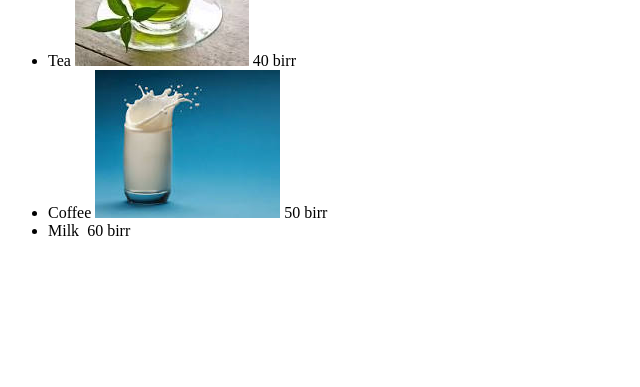
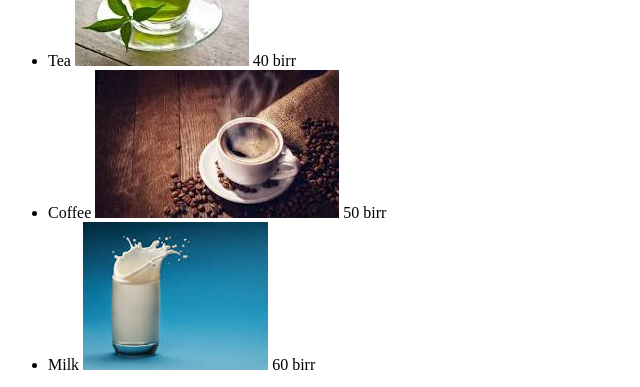
Before and after one commit to LombameLemma/Recipe-project, a plain HTML site: page index.html in a window 1280 px wide. Shown: the part 2006-2393 px from the top of the page, without its empty margins (0-640 px from the left). Before the commit the page ends 2262 px from the top, so only its background shows below. Drawn offline with Linux system fonts and the light colour scheme.

Commit message:
new change

```diff
--- a/index.html
+++ b/index.html
@@ -65,11 +65,11 @@
             <span>40 birr</span>
         </li>
         <li>Coffee
-            <img src="./images/combo_files/milk.jpg" class="cof"/>
+            <img src="./images/combo_files/coffee.jpg" class="cof"/>
             <span>50 birr</span>
         </li>
         <li>Milk
-            <img src="" class="milk" />
+            <img src="./images/combo_files/milk.jpg" class="milk" />
             <span>60 birr</span>
         </li>
 
```
Also changed, not shown: images/combo_files/coffee.jpg (added).
